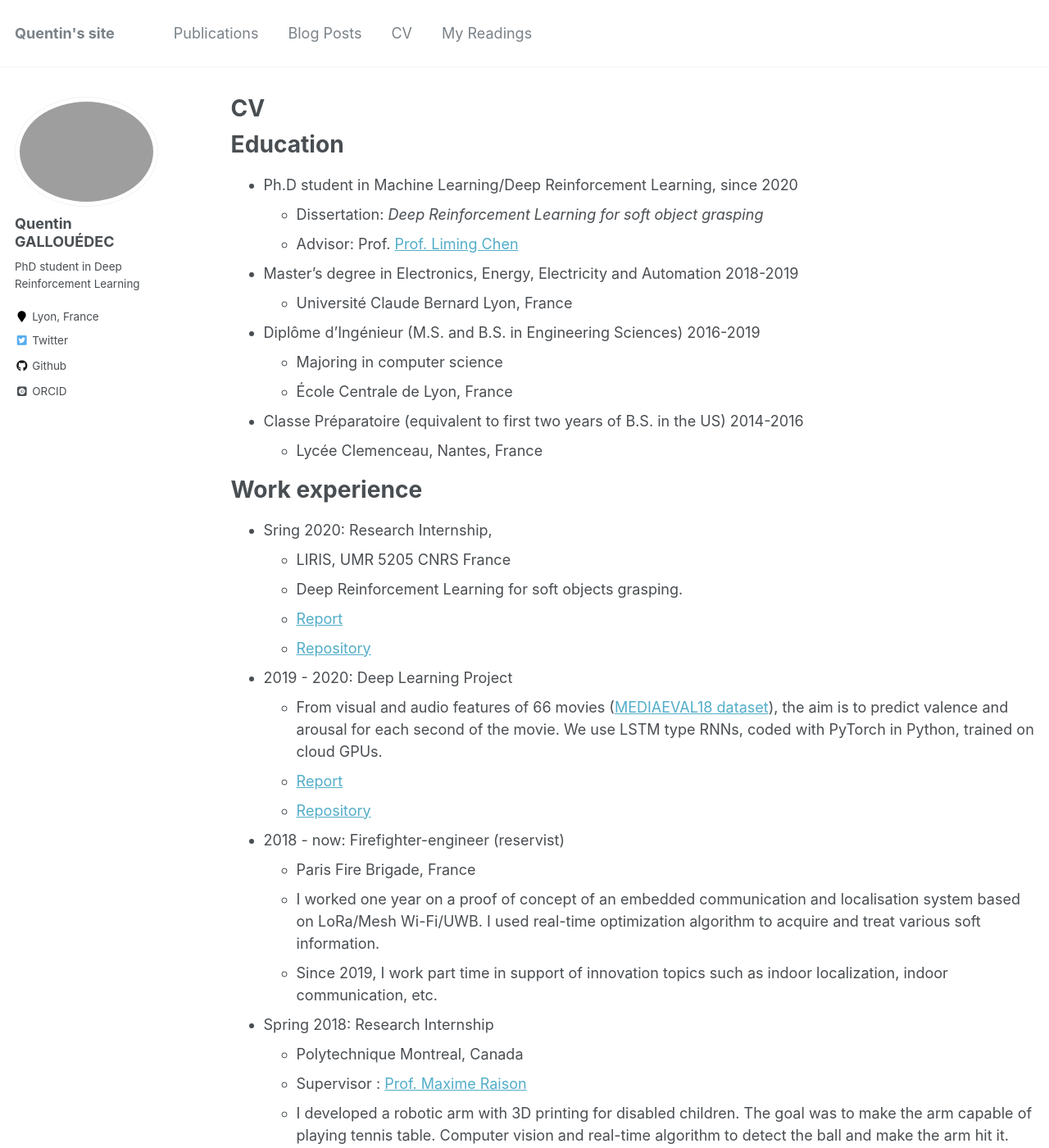
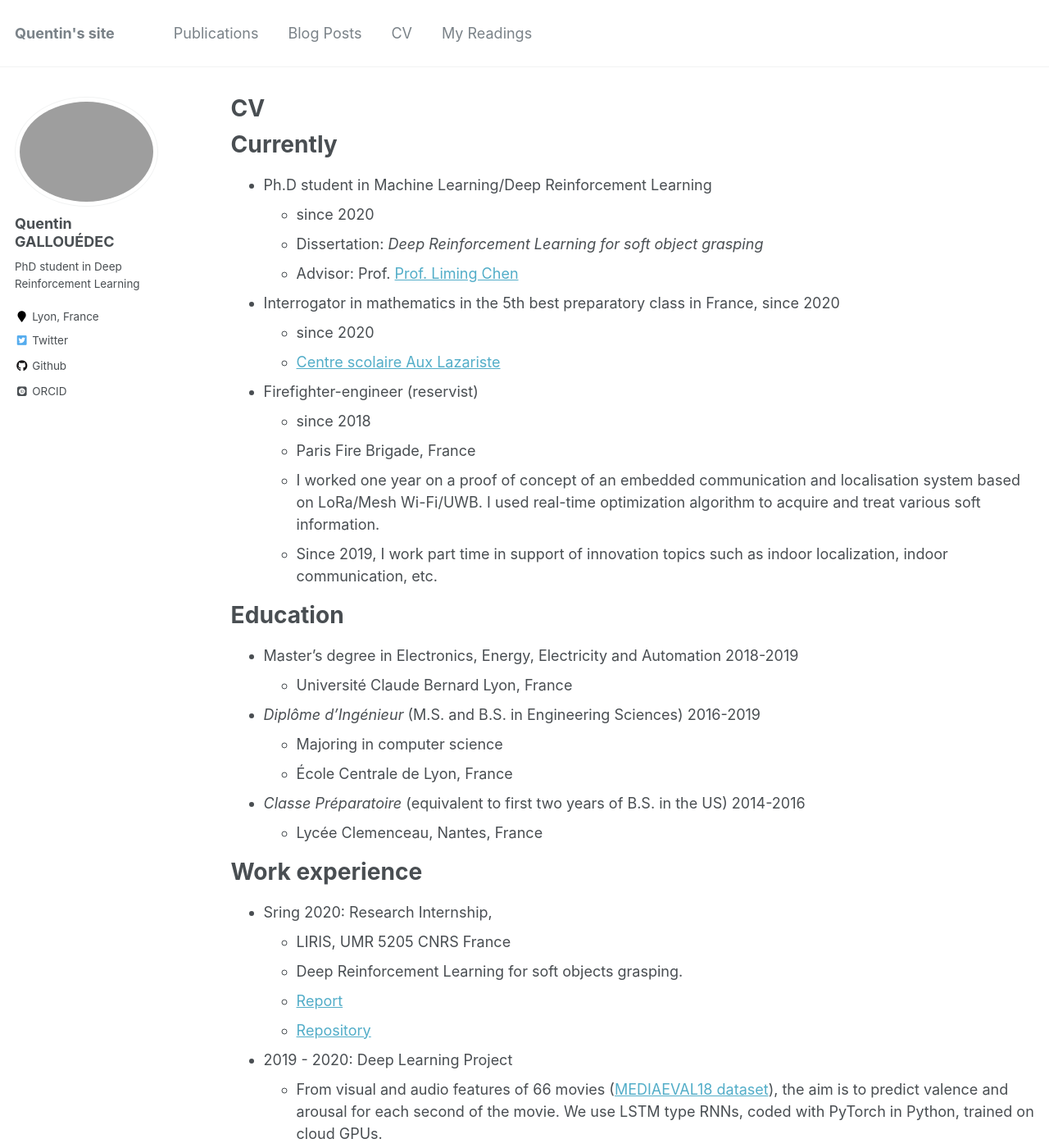
Before and after one commit to qgallouedec/qgallouedec.github.io, a Jekyll site: the page built from _pages/cv.md, in a window 1280 px wide and 1400 px high. Shown: the whole window at 82% size. Built offline with Jekyll 4.4.1, drawn with Linux system fonts in a browser that asks for light colours; some web fonts are replaced.

Commit message:
Update cv.md

```diff
--- a/_pages/cv.md
+++ b/_pages/cv.md
@@ -9,18 +9,29 @@ redirect_from:
 
 {% include base_path %}
 
+Currently
+======
+* Ph.D student in Machine Learning/Deep Reinforcement Learning
+  * since 2020
+  * Dissertation: _Deep Reinforcement Learning for soft object grasping_
+  * Advisor: Prof. [Prof. Liming Chen](https://sites.google.com/view/limingchen/accueil)
+* Interrogator in mathematics in the 5th best preparatory class in France, since 2020
+  * since 2020
+  * [Centre scolaire Aux Lazariste](https://www.letudiant.fr/palmares/classement-prepa/fiche/etablissement-centre-scolaire-aux-lazaristes-6257.html)
+* Firefighter-engineer (reservist)
+  * since 2018
+  * Paris Fire Brigade, France
+  * I worked one year on a proof of concept of an embedded communication and localisation system based on LoRa/Mesh Wi-Fi/UWB. I used real-time optimization algorithm to acquire and treat various soft information.
+  * Since 2019, I work part time in support of innovation topics such as indoor localization, indoor communication, etc.
 
 Education
 ======
-* Ph.D student in Machine Learning/Deep Reinforcement Learning, since 2020
-  * Dissertation: _Deep Reinforcement Learning for soft object grasping_
-  * Advisor: Prof. [Prof. Liming Chen](https://sites.google.com/view/limingchen/accueil)
 * Master's degree in Electronics, Energy, Electricity and Automation 2018-2019
   * Université Claude Bernard Lyon, France
-* Diplôme d’Ingénieur (M.S. and B.S. in Engineering Sciences) 2016-2019
+* _Diplôme d’Ingénieur_ (M.S. and B.S. in Engineering Sciences) 2016-2019
   * Majoring in computer science
   * École Centrale de Lyon, France
-* Classe Préparatoire (equivalent to first two years of B.S. in the US) 2014-2016
+* _Classe Préparatoire_ (equivalent to first two years of B.S. in the US) 2014-2016
   * Lycée Clemenceau, Nantes, France
 
 
@@ -38,11 +49,6 @@ Work experience
   * From visual and audio features of 66 movies ([MEDIAEVAL18 dataset](http://www.multimediaeval.org/mediaeval2018/)), the aim is to predict valence and arousal for each second of the movie. We use LSTM type RNNs, coded with PyTorch in Python, trained on cloud GPUs.
   * [Report](../files/Rapport_Emotion_Project.pdf)
   * [Repository](https://github.com/KongHag/emotion_project)
-
-* 2018 - now: Firefighter-engineer (reservist)
-  * Paris Fire Brigade, France
-  * I worked one year on a proof of concept of an embedded communication and localisation system based on LoRa/Mesh Wi-Fi/UWB. I used real-time optimization algorithm to acquire and treat various soft information.
-  * Since 2019, I work part time in support of innovation topics such as indoor localization, indoor communication, etc.
 
 * Spring 2018: Research Internship
   * Polytechnique Montreal, Canada
```
